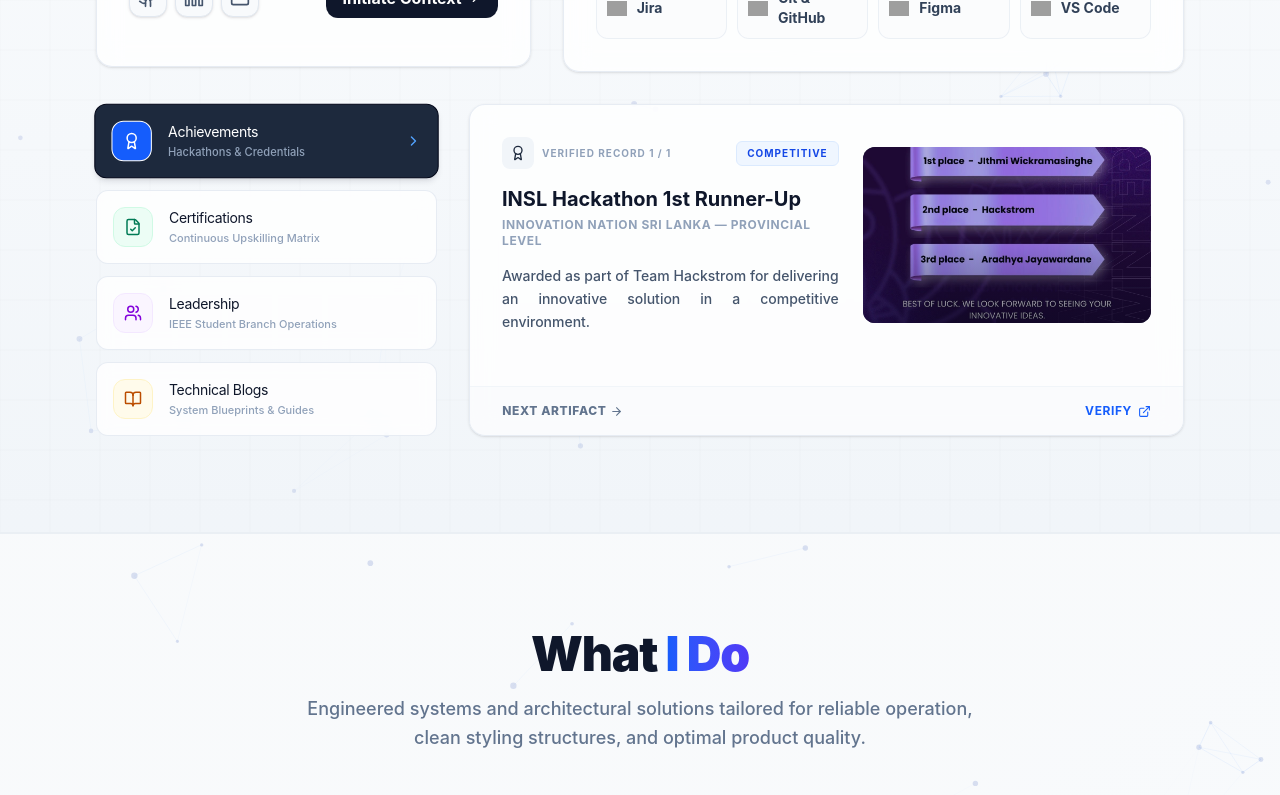
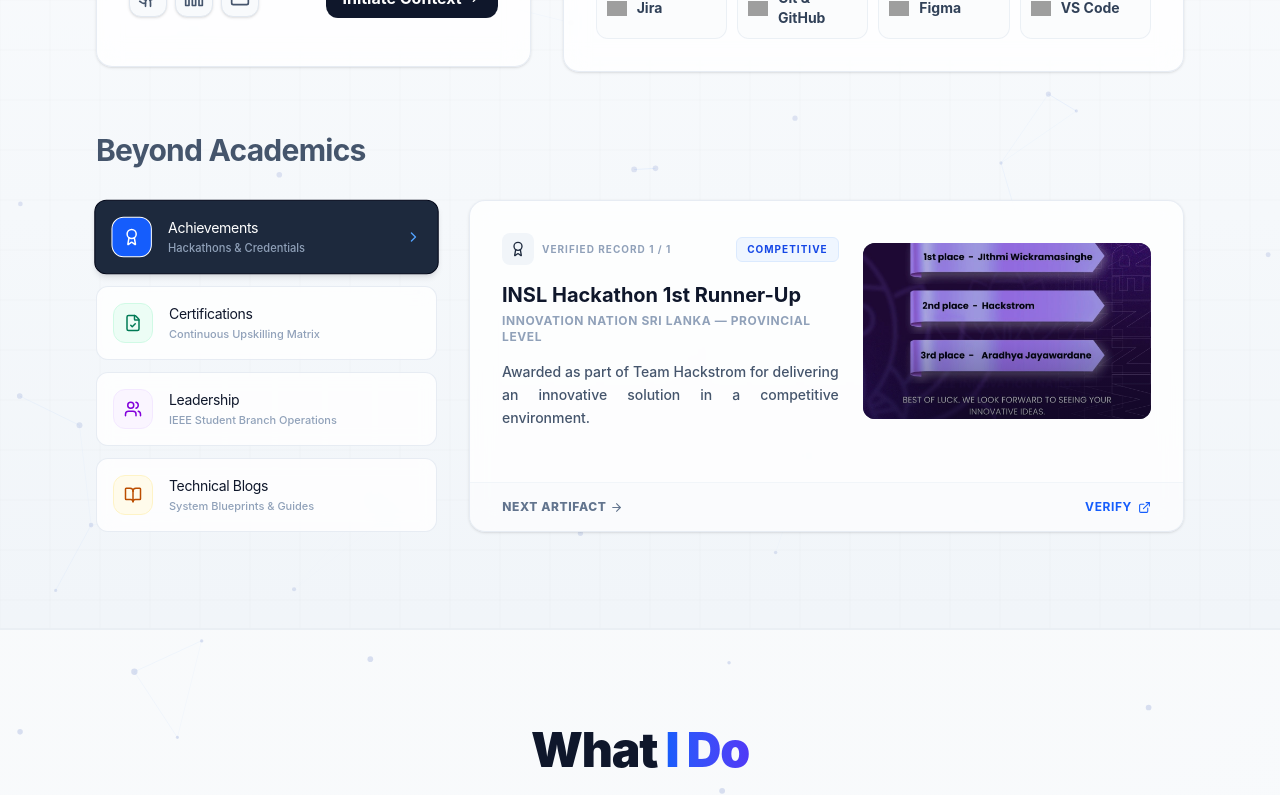
Before and after one commit to dwathsala/My_Portfolio, a React (Vite) app: page / in a window 1280 px wide. Shown: the part 1500-2295 px from the top of the page. Built offline with nearby package versions, Linux system fonts and the light colour scheme; grey boxes are pictures that could not be loaded.

Commit message:
feat: Add "Beyond Academics" section to About component for enhanced content presentation

```diff
--- a/src/components/About.jsx
+++ b/src/components/About.jsx
@@ -484,6 +484,10 @@ const About = () => {
 
           </div>
 
+          <div class="mt-15 reveal-node font-bold text-slate-600 text-2xl md:text-3xl tracking-tight">
+            Beyond Academics
+          </div>
+
           {/* MASTER-DETAIL SPLIT ARTIFACT FRAMEWORK */}
           <div className="mt-8 grid grid-cols-1 lg:grid-cols-12 gap-8 items-stretch reveal-node">
 
```
